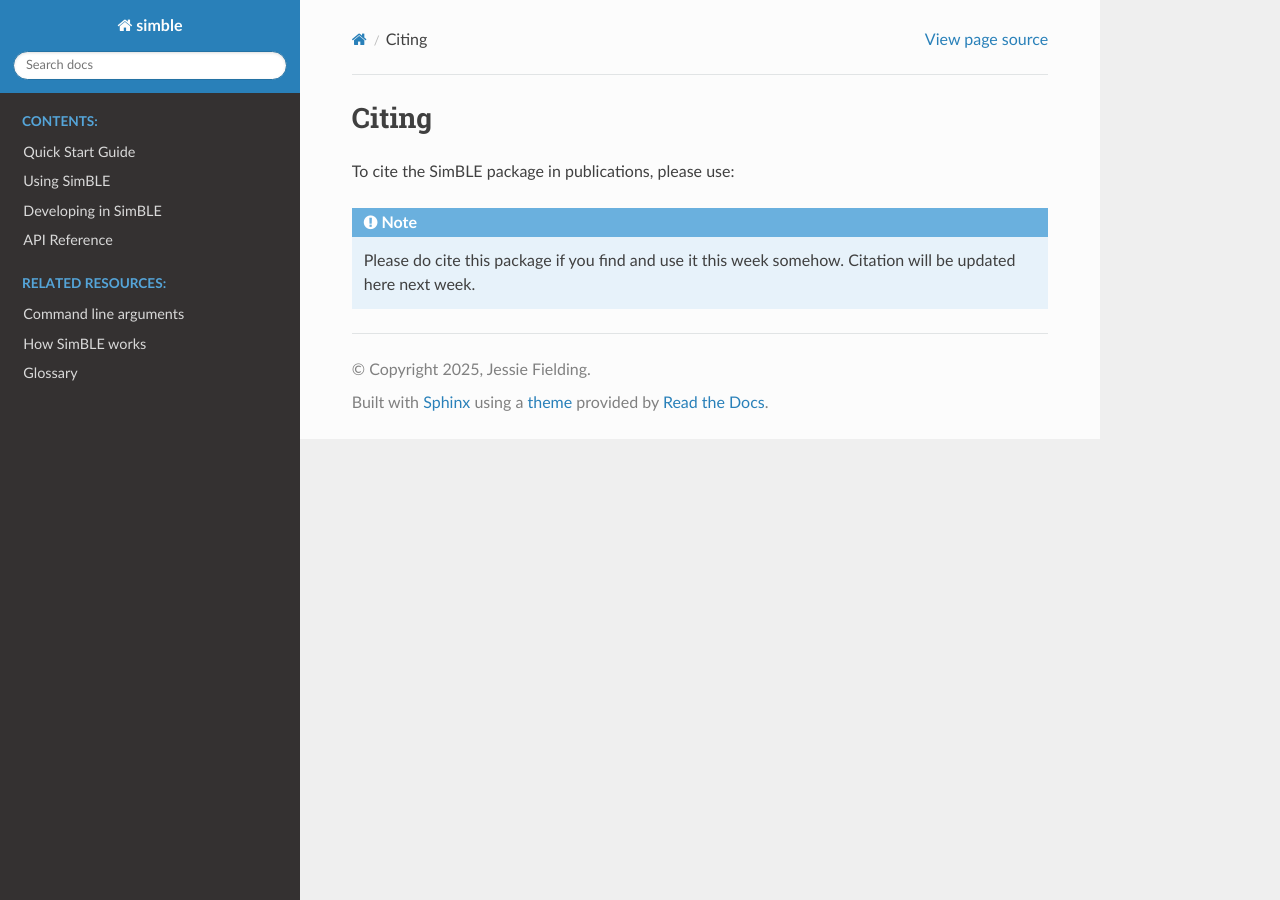
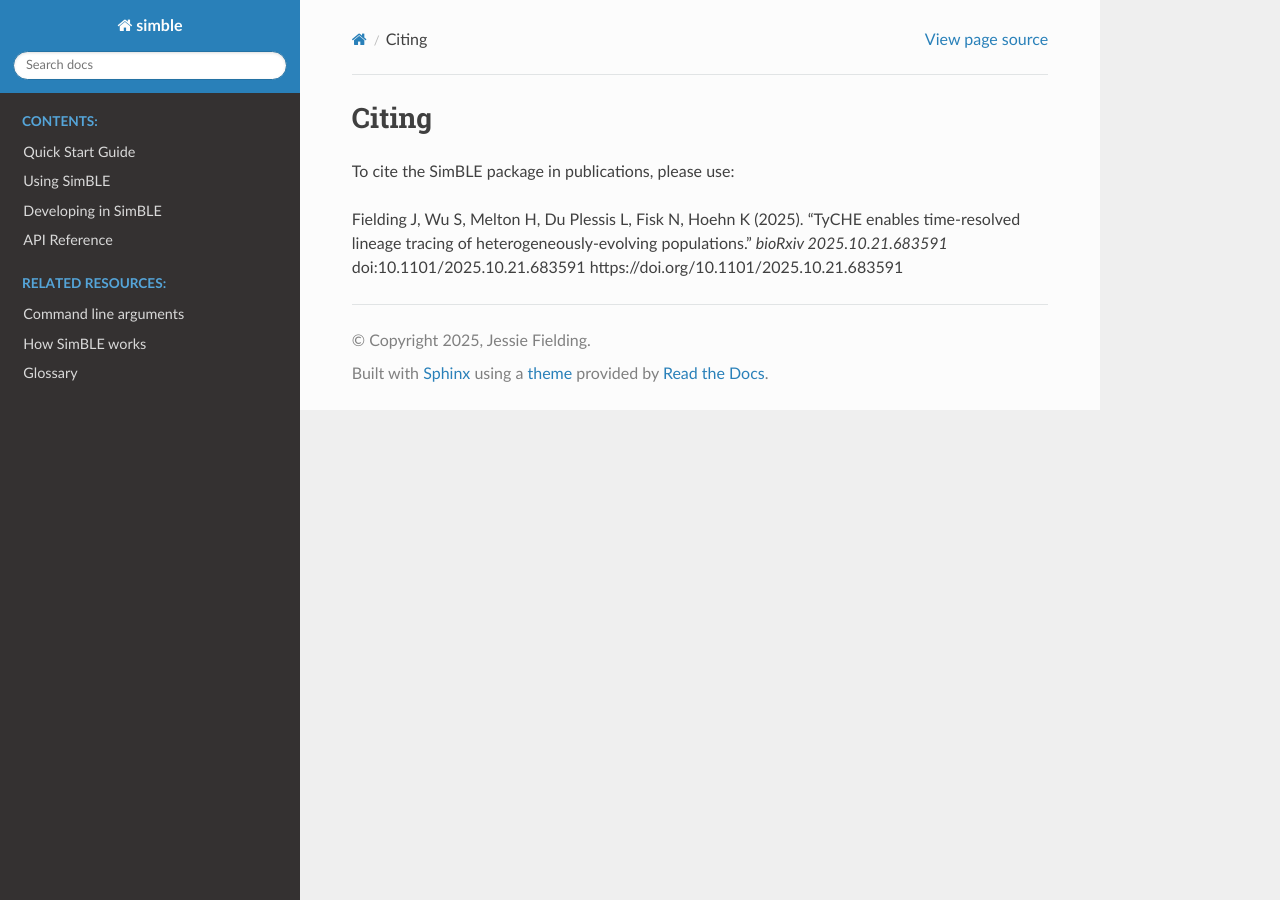
Before and after one commit to hoehnlab/simble, a Sphinx documentation site: the page built from docs/source/citing.rst, in a window 1280 px wide. Built offline with Sphinx 7.4.7 and the Read the Docs theme 3.1.0, drawn with Linux system fonts in a browser that asks for light colours.

Commit message:
update citation

```diff
--- a/docs/source/citing.rst
+++ b/docs/source/citing.rst
@@ -4,10 +4,4 @@ Citing
 
 To cite the SimBLE package in publications, please use:
 
-.. note::
-
-    Please do cite this package if you find and use it this week somehow. Citation will
-    be updated here next week.
-
-..
-    Fielding J, Wu S, Melton H, Du Plessis L, Fisk N, Hoehn K (2025). "TyCHE enables time-resolved lineage tracing of heterogeneously-evolving populations." *Journal.* doi:unpublished https://doi.org/TODO/UNKNOWN
+Fielding J, Wu S, Melton H, Du Plessis L, Fisk N, Hoehn K (2025). "TyCHE enables time-resolved lineage tracing of heterogeneously-evolving populations." *bioRxiv 2025.10.21.683591* doi:10.1101/2025.10.21.683591 https://doi.org/10.1101/2025.10.21.683591
```
